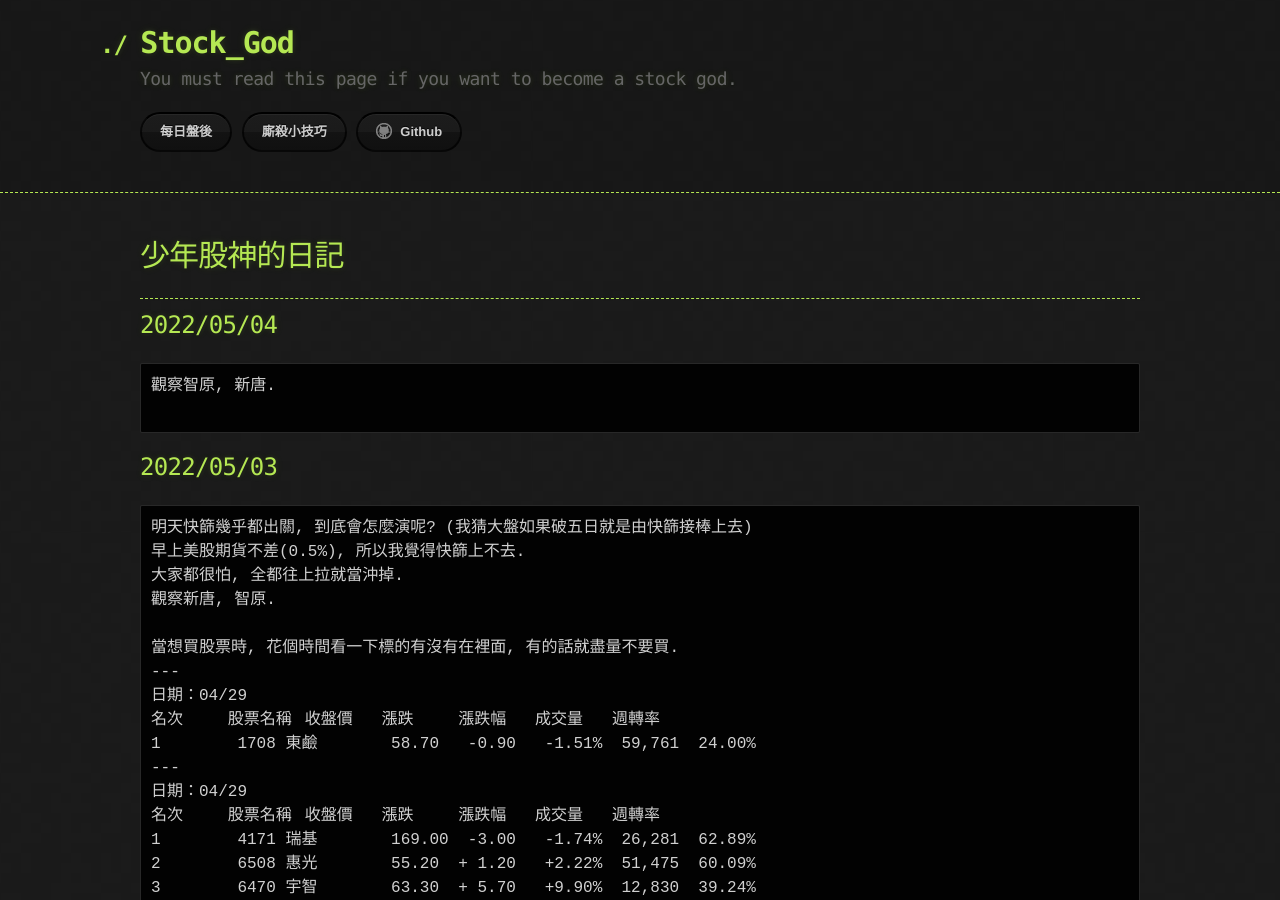
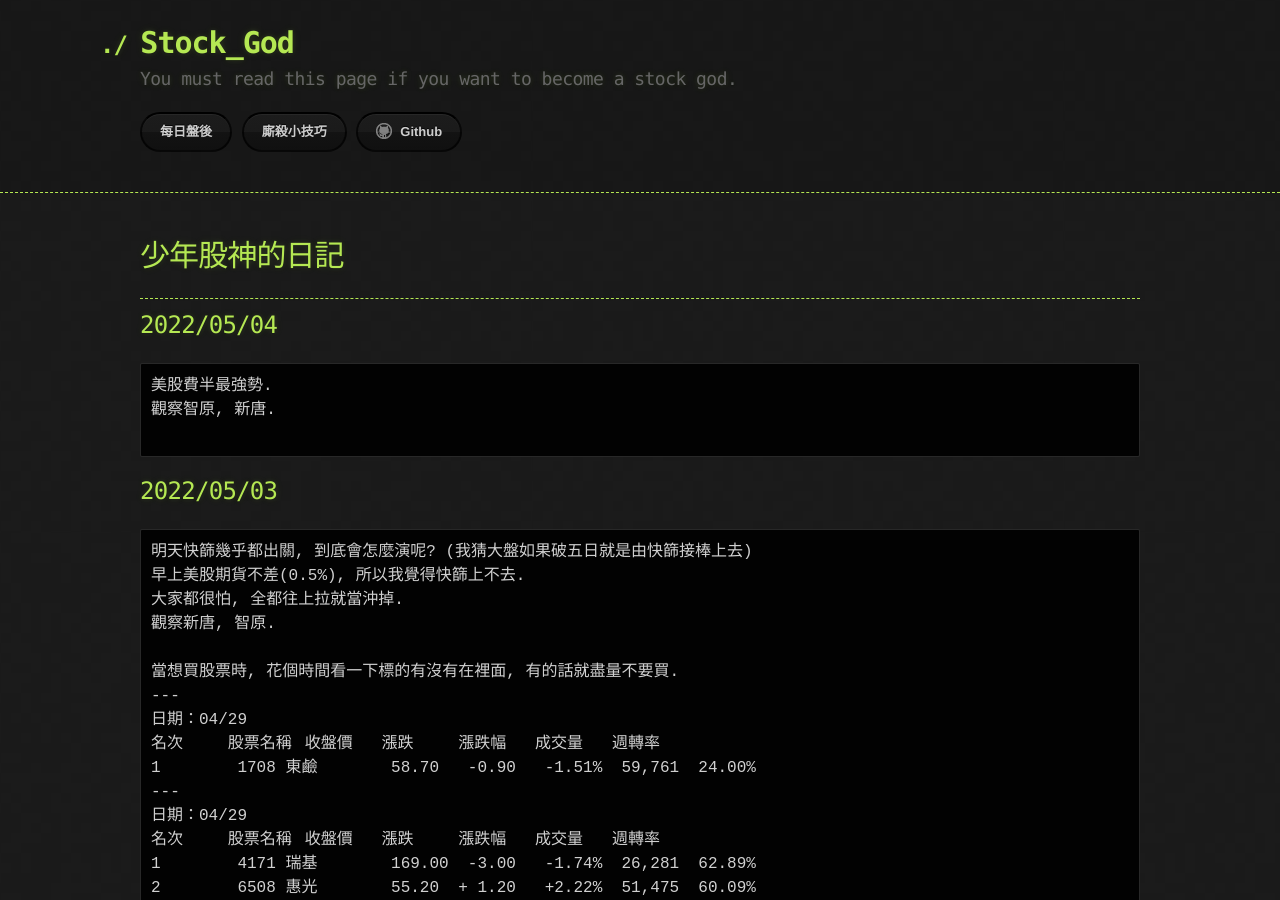
Before and after one commit to lepg5487/Stock_God, a Jekyll site: the page built from index.md, in a window 1280 px wide and 900 px high. Built offline with Jekyll 4.4.1, drawn with Linux system fonts in a browser that asks for light colours; our own code applies the rules of GitHub Pages for plain Markdown files.

Commit message:
Update index.md

````diff
--- a/index.md
+++ b/index.md
@@ -8,6 +8,7 @@ layout: testlayouts
 
 ## 2022/05/04
 ```
+美股費半最強勢.
 觀察智原, 新唐.
 
 ```
````
